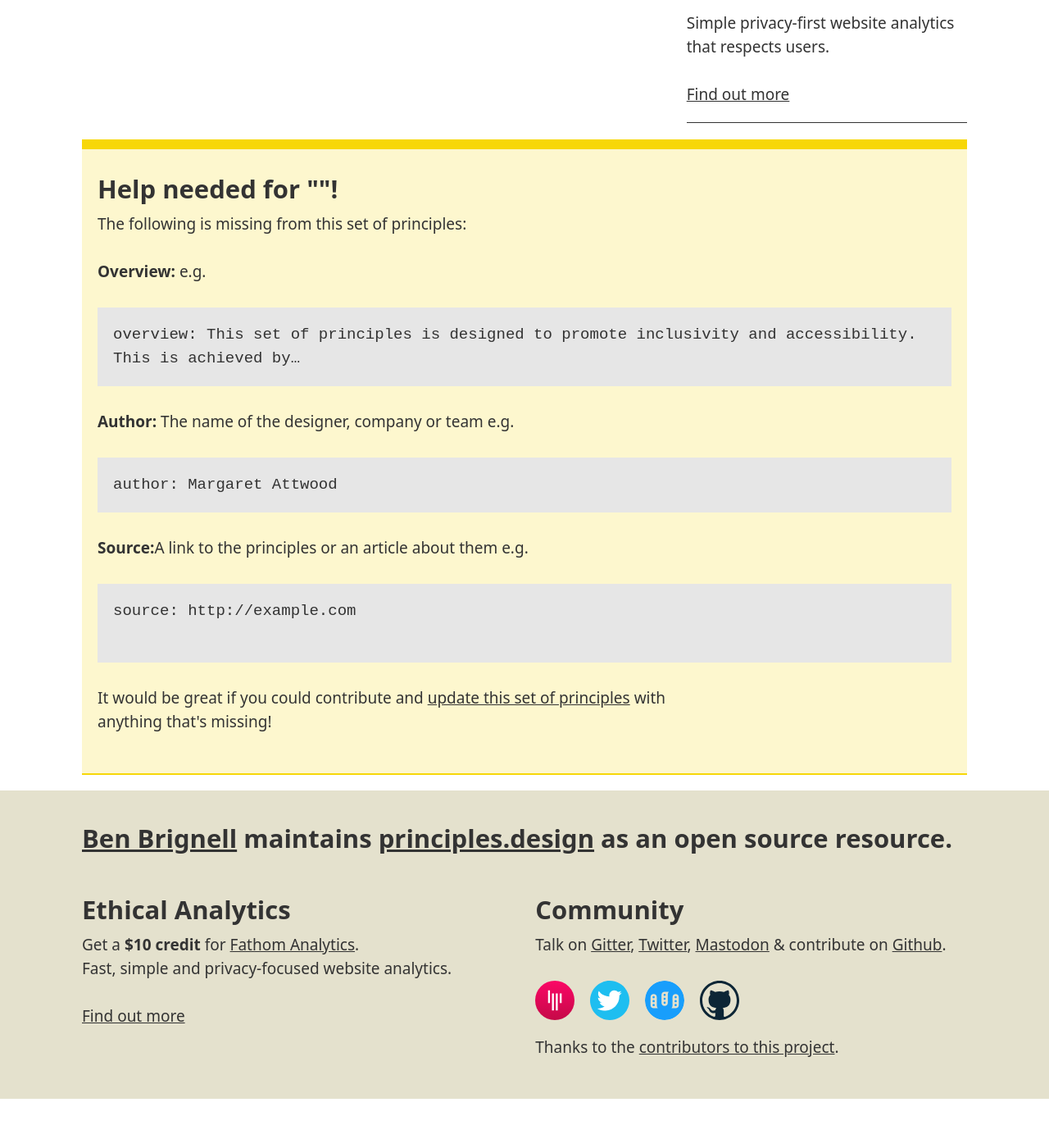
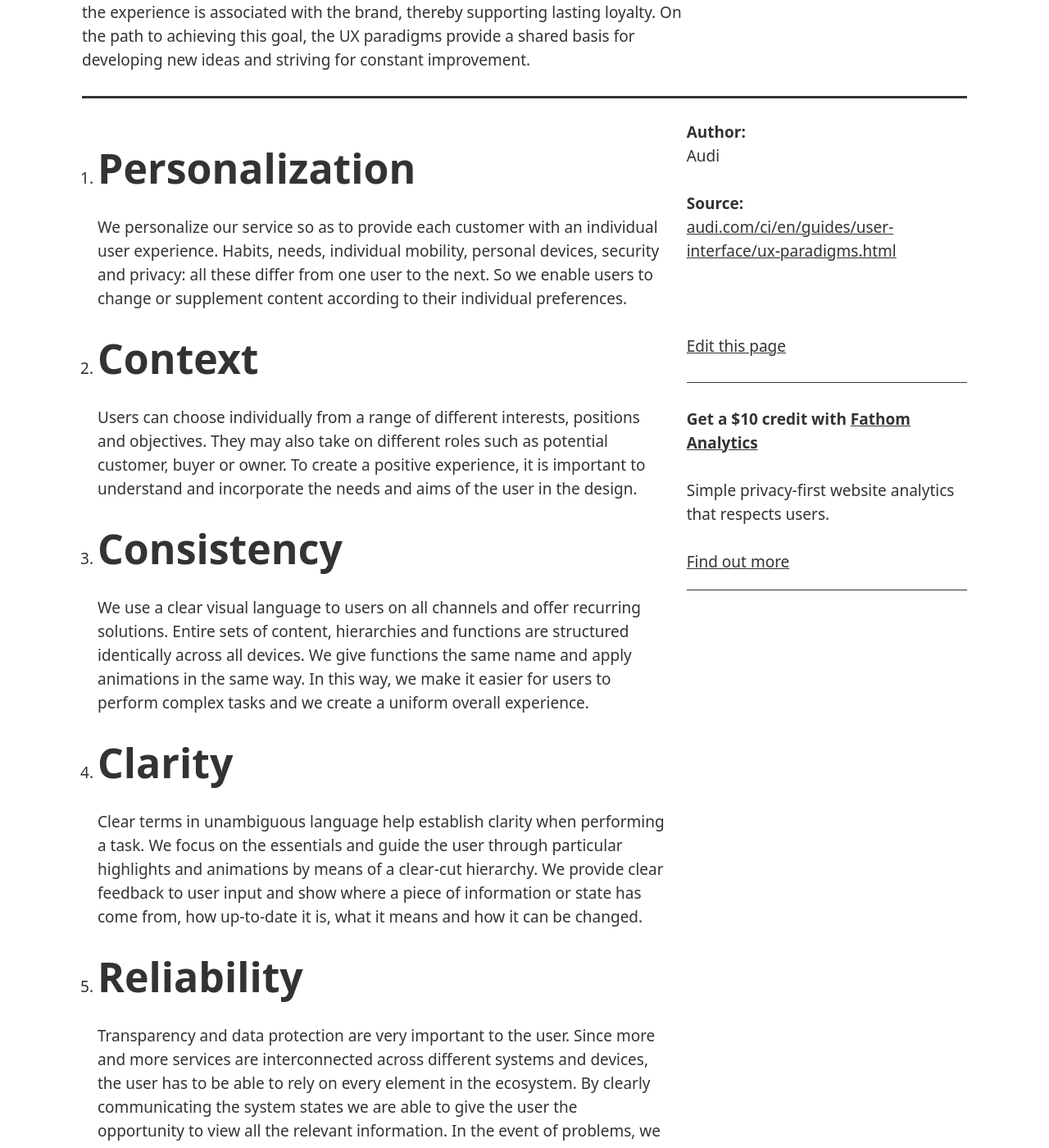
Before and after one commit to benbrignell/principles.design, a Jekyll site: the page built from _examples/audi-ux-paradigms.md, in a window 1280 px wide and 1400 px high, scrolled down 422 px. Shown: the whole window at 82% size. Built offline with Jekyll 4.4.1, drawn with Linux system fonts in a browser that asks for light colours; comment, search, counter and statistics services are not loaded; before the commit the page ends 1762 px from its top, so only the background shows below that; some of the changed text lies outside the part shown.

Commit message:
fixed indenting

```diff
--- a/_examples/audi-ux-paradigms.md
+++ b/_examples/audi-ux-paradigms.md
@@ -1,20 +1,26 @@
 ---
 title: UX Paradigms
 author: Audi
-overview: The Audi brand is not only defined by its visual appearance. When it comes to interactive channels the question also has to be asked: what defines interaction with the brand across all applications and devices? We set ourselves the goal of making interaction as simple and as positive as possible for our customers so that the experience is associated with the brand, thereby supporting lasting loyalty. On the path to achieving this goal, the UX paradigms provide a shared basis for developing new ideas and striving for constant improvement.
+overview: The Audi brand is not only defined by its visual appearance. When it comes to interactive channels the question also has to be asked\:\ what defines interaction with the brand across all applications and devices? We set ourselves the goal of making interaction as simple and as positive as possible for our customers so that the experience is associated with the brand, thereby supporting lasting loyalty. On the path to achieving this goal, the UX paradigms provide a shared basis for developing new ideas and striving for constant improvement.
 link: http://www.audi.com/ci/en/guides/user-interface/ux-paradigms.html
 principles:
 - principle: Personalization
-summary: We personalize our service so as to provide each customer with an individual user experience. Habits, needs, individual mobility, personal devices, security and privacy: all these differ from one user to the next. So we enable users to change or supplement content according to their individual preferences.
+  summary: |
+    We personalize our service so as to provide each customer with an individual user experience. Habits, needs, individual mobility, personal devices, security and privacy: all these differ from one user to the next. So we enable users to change or supplement content according to their individual preferences.
 - principle: Context
-summary: Users can choose individually from a range of different interests, positions and objectives. They may also take on different roles such as potential customer, buyer or owner. To create a positive experience, it is important to understand and incorporate the needs and aims of the user in the design.
+  summary: |
+    Users can choose individually from a range of different interests, positions and objectives. They may also take on different roles such as potential customer, buyer or owner. To create a positive experience, it is important to understand and incorporate the needs and aims of the user in the design.
 - principle: Consistency
-summary: We use a clear visual language to users on all channels and offer recurring solutions. Entire sets of content, hierarchies and functions are structured identically across all devices. We give functions the same name and apply animations in the same way. In this way, we make it easier for users to perform complex tasks and we create a uniform overall experience.
+  summary: |
+    We use a clear visual language to users on all channels and offer recurring solutions. Entire sets of content, hierarchies and functions are structured identically across all devices. We give functions the same name and apply animations in the same way. In this way, we make it easier for users to perform complex tasks and we create a uniform overall experience.
 - principle: Clarity
-summary: Clear terms in unambiguous language help establish clarity when performing a task. We focus on the essentials and guide the user through particular highlights and animations by means of a clear-cut hierarchy. We provide clear feedback to user input and show where a piece of information or state has come from, how up-to-date it is, what it means and how it can be changed.
+  summary: |
+    Clear terms in unambiguous language help establish clarity when performing a task. We focus on the essentials and guide the user through particular highlights and animations by means of a clear-cut hierarchy. We provide clear feedback to user input and show where a piece of information or state has come from, how up-to-date it is, what it means and how it can be changed.
 - principle: Reliability
-summary: Transparency and data protection are very important to the user. Since more and more services are interconnected across different systems and devices, the user has to be able to rely on every element in the ecosystem. By clearly communicating the system states we are able to give the user the opportunity to view all the relevant information. In the event of problems, we notify the user immediately and provide support in solving the problem, as well as treating user information as confidential.
+  summary: |
+    Transparency and data protection are very important to the user. Since more and more services are interconnected across different systems and devices, the user has to be able to rely on every element in the ecosystem. By clearly communicating the system states we are able to give the user the opportunity to view all the relevant information. In the event of problems, we notify the user immediately and provide support in solving the problem, as well as treating user information as confidential.
 - principle: Details
-summary: Details are not optional: they are a fundamental component of our visual appearance. We apply details such as animations selectively so as to create a high-quality, thrilling and hallmark overall user experience.
+  summary: |
+    Details are not optional: they are a fundamental component of our visual appearance. We apply details such as animations selectively so as to create a high-quality, thrilling and hallmark overall user experience.
 tags: [specific, organisations]
 ---
```
